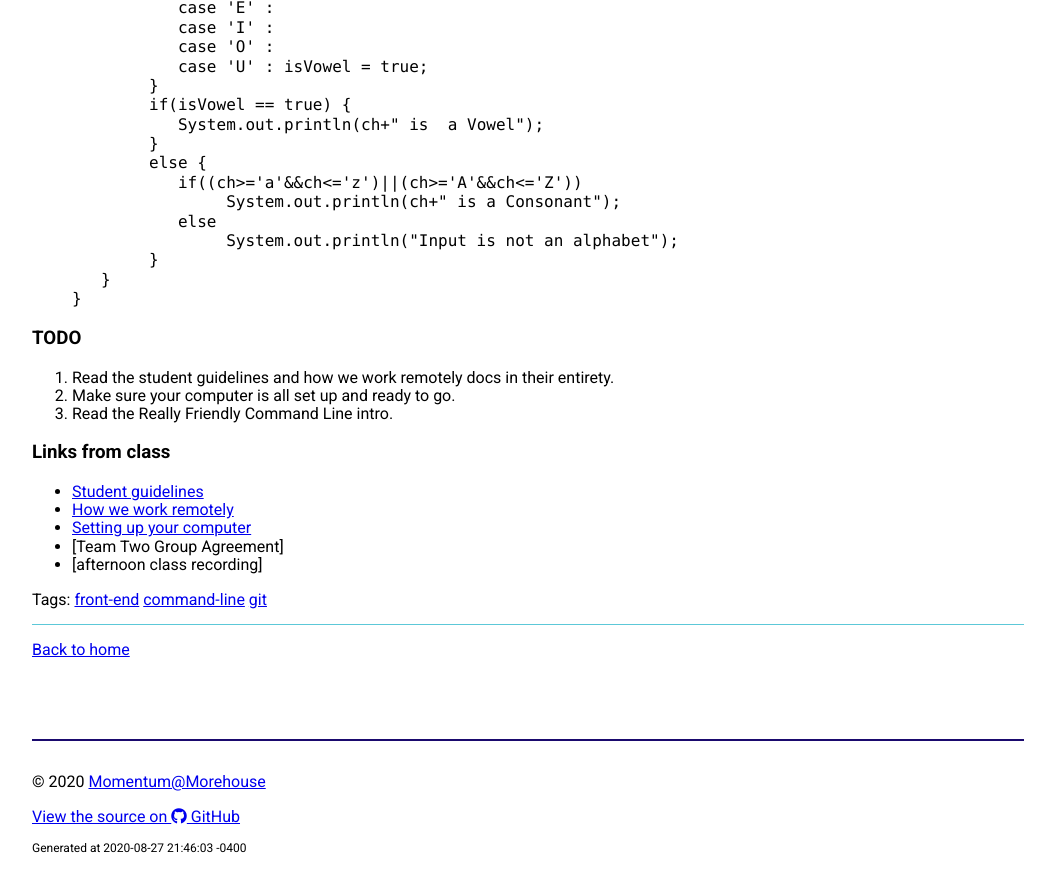
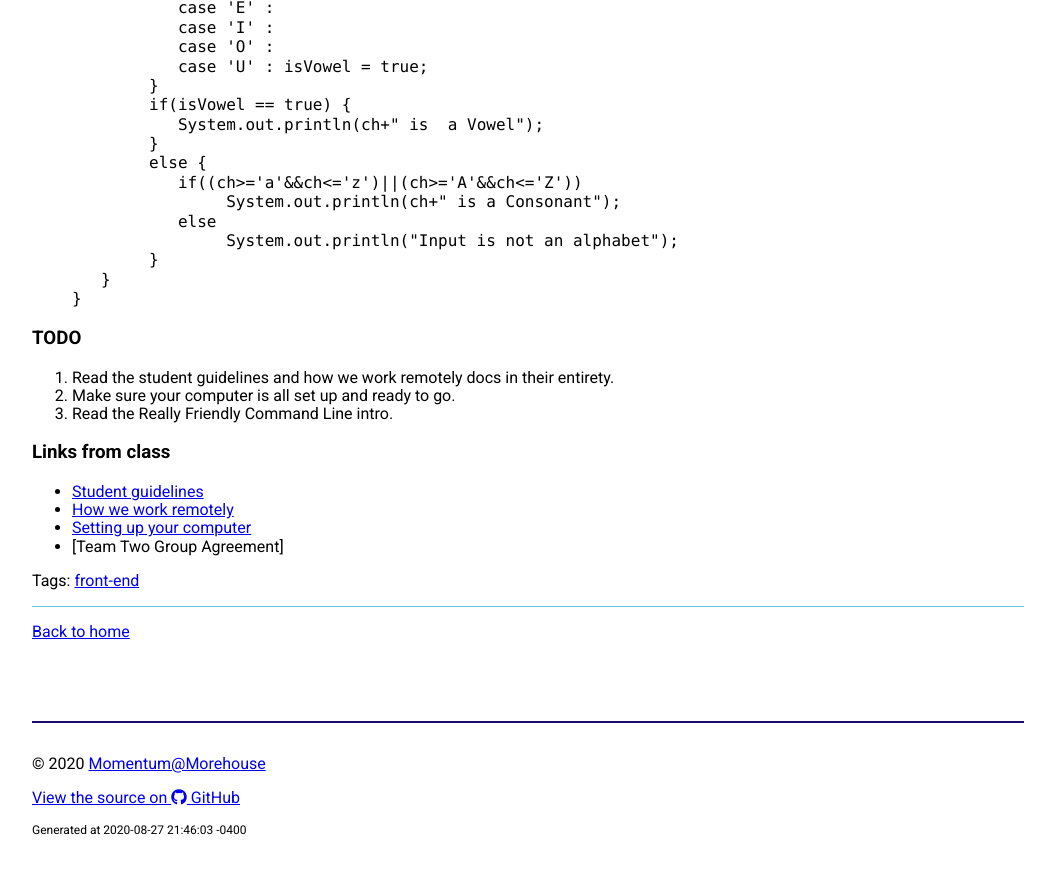
Before and after one commit to Momentum-Morehouse-2/Momentum-Morehouse-2.github.io, a Jekyll site: the page built from _posts/2020-08-28-welcome-to-class.md, in a window 1280 px wide and 900 px high, scrolled down 981 px. Shown: the top 892 px of the window, without its empty margins (112-1167 px from the left). Built offline with Jekyll 4.4.1, drawn with Linux system fonts in a browser that asks for light colours; nearby versions of some CDN libraries.

Commit message:
remove unnecessary links

```diff
--- a/_posts/2020-08-28-welcome-to-class.md
+++ b/_posts/2020-08-28-welcome-to-class.md
@@ -1,7 +1,7 @@
 ---
 layout: post
 title: Welcome to your first day of class
-tags: front-end command-line git
+tags: front-end
 ---
 
 ## Today's topics
@@ -71,4 +71,3 @@ class JavaExample
 * [How we work remotely](https://docs.google.com/document/d/1l2RYOM-fdJCgd7nWbXp2k_t6xNDNRVZDlqEfn83TACg/edit?usp=sharing)
 * [Setting up your computer](https://drive.google.com/open?id=1ibV4dA4ciQsxn9MT7TV4-e_KgzUQwCQ7O1zEVfxy_28&authuser=1)
 * [Team Two Group Agreement]
-* [afternoon class recording]
```
